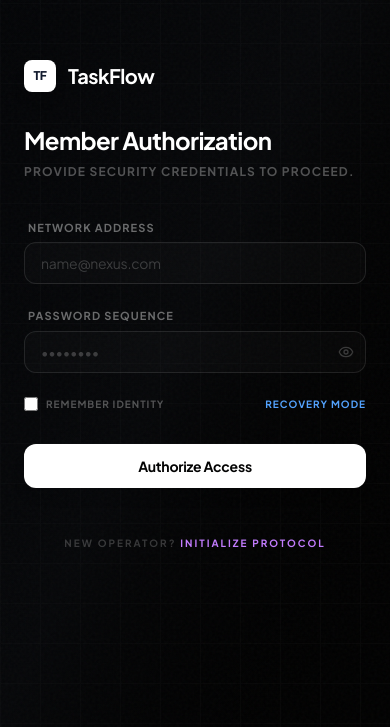
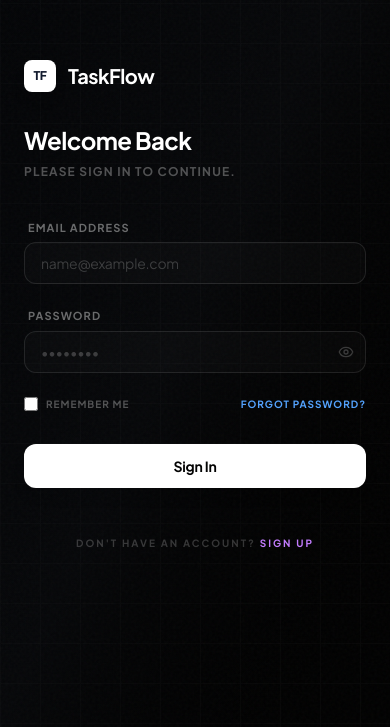
Before and after one commit to SapotaDA/TaskFlow, a React (Vite) app in the folder frontend/: page /login in a window 390 px wide. Shown: the part 117-844 px from the top of the page. Built offline with nearby package versions, Linux system fonts and the light colour scheme; no server answers.

Commit message:
Fix: Increase email timeout and simplify UI text

```diff
--- a/frontend/src/components/ForgotPassword.jsx
+++ b/frontend/src/components/ForgotPassword.jsx
@@ -69,15 +69,15 @@ const ForgotPassword = () => {
                             <div className="w-8 h-8 bg-white rounded-lg flex items-center justify-center shadow-lg">
                                 <span className="text-slate-950 font-black text-xs">TF</span>
                             </div>
-                            <span className="text-white font-bold text-xl tracking-tight">Access Recovery</span>
+                            <span className="text-white font-bold text-xl tracking-tight">Reset Password</span>
                         </div>
 
                         <h2 className="text-5xl font-bold text-white tracking-tighter leading-none mb-6">
-                            Restore system <br />
-                            <span className="text-transparent bg-clip-text bg-gradient-to-r from-blue-400 to-indigo-400">authorization.</span>
+                            Did you forget your <br />
+                            <span className="text-transparent bg-clip-text bg-gradient-to-r from-blue-400 to-indigo-400">password?</span>
                         </h2>
                         <p className="text-lg text-white/30 max-w-sm font-medium leading-relaxed">
-                            Initialize the secure recovery sequence to regain access to your operational dashboard.
+                            Don't worry, it happens. We'll help you reset it in no time.
                         </p>
                     </div>
 
@@ -86,7 +86,7 @@ const ForgotPassword = () => {
                             <ShieldAlert className="w-6 h-6" />
                             <div className="h-8 w-px bg-white/10" />
                             <p className="text-[10px] font-bold uppercase tracking-[0.2em] max-w-[120px]">
-                                Secure OTP Transmission Protocol
+                                Secure Request
                             </p>
                         </div>
                     </div>
@@ -110,9 +110,9 @@ const ForgotPassword = () => {
                                 </div>
                                 <span className="text-white font-bold text-xl tracking-tight">Recovery</span>
                             </div>
-                            <h3 className="text-2xl font-bold text-white tracking-tight mb-2">Initialize Recovery</h3>
+                            <h3 className="text-2xl font-bold text-white tracking-tight mb-2">Forgot Password?</h3>
                             <p className="text-xs text-white/30 font-bold uppercase tracking-widest leading-relaxed">
-                                Enter your registered network address to receive a secure authorization sequence.
+                                Enter your email address to verify your account.
                             </p>
                         </motion.div>
 
@@ -133,7 +133,7 @@ const ForgotPassword = () => {
 
                             <motion.div variants={itemVariants}>
                                 <Input
-                                    label="Network Address"
+                                    label="Email Address"
                                     type="email"
                                     value={email}
                                     onChange={(e) => setEmail(e.target.value)}
@@ -148,13 +148,13 @@ const ForgotPassword = () => {
                                     isLoading={status === 'loading'}
                                     className="w-full py-3"
                                 >
-                                    Transmit Recovery Key
+                                    Send Reset Code
                                 </Button>
                             </motion.div>
 
                             <motion.div variants={itemVariants} className="text-center pt-8 border-t border-white/5 mt-6">
                                 <Link to="/login" className="inline-flex items-center gap-2 text-[10px] font-bold text-white/20 uppercase tracking-[0.2em] hover:text-white transition-colors">
-                                    <ArrowLeft className="w-3.5 h-3.5" /> Back to Security Portal
+                                    <ArrowLeft className="w-3.5 h-3.5" /> Back to Sign In
                                 </Link>
                             </motion.div>
                         </form>
--- a/frontend/src/components/Login.jsx
+++ b/frontend/src/components/Login.jsx
@@ -128,8 +128,8 @@ const Login = () => {
                 </div>
                 <span className="text-white font-bold text-xl tracking-tight">TaskFlow</span>
               </div>
-              <h3 className="text-2xl font-bold text-white tracking-tight mb-2">Member Authorization</h3>
-              <p className="text-xs text-white/30 font-bold uppercase tracking-widest">Provide security credentials to proceed.</p>
+              <h3 className="text-2xl font-bold text-white tracking-tight mb-2">Welcome Back</h3>
+              <p className="text-xs text-white/30 font-bold uppercase tracking-widest">Please sign in to continue.</p>
             </motion.div>
 
             {error && (
@@ -146,10 +146,10 @@ const Login = () => {
             <form onSubmit={handleSubmit} className="space-y-6">
               <motion.div variants={itemVariants}>
                 <Input
-                  label="Network Address"
+                  label="Email Address"
                   id="email"
                   type="email"
-                  placeholder="name@nexus.com"
+                  placeholder="name@example.com"
                   value={email}
                   onChange={(e) => setEmail(e.target.value)}
                   required
@@ -158,7 +158,7 @@ const Login = () => {
 
               <motion.div variants={itemVariants}>
                 <Input
-                  label="Password Sequence"
+                  label="Password"
                   id="password"
                   type={showPassword ? 'text' : 'password'}
                   placeholder="••••••••"
@@ -185,11 +185,11 @@ const Login = () => {
                     onChange={(e) => setRememberMe(e.target.checked)}
                     className="w-3.5 h-3.5 rounded border-white/10 bg-white/5 text-blue-500 focus:ring-blue-500/20"
                   />
-                  Remember Identity
+                  Remember me
                 </label>
 
                 <Link to="/forgot-password" title="Initialize Recovery" className="text-[10px] font-bold text-blue-400 uppercase tracking-widest hover:text-blue-300 transition-colors">
-                  Recovery Mode
+                  Forgot password?
                 </Link>
               </motion.div>
 
@@ -199,15 +199,15 @@ const Login = () => {
                   isLoading={loading}
                   className="w-full py-3"
                 >
-                  Authorize Access
+                  Sign In
                 </Button>
               </motion.div>
 
               <motion.div variants={itemVariants} className="text-center pt-6">
                 <p className="text-[10px] font-bold text-white/20 uppercase tracking-[0.2em]">
-                  New operator?{" "}
+                  Don't have an account?{" "}
                   <Link to="/register" className="text-purple-400 hover:text-purple-300 transition-colors">
-                    Initialize Protocol
+                    Sign up
                   </Link>
                 </p>
               </motion.div>
--- a/frontend/src/components/Profile.jsx
+++ b/frontend/src/components/Profile.jsx
@@ -186,13 +186,13 @@ const Profile = () => {
             <div className="w-8 h-8 bg-white rounded-lg flex items-center justify-center shadow-lg">
               <span className="text-slate-950 font-black text-xs">TF</span>
             </div>
-            <span className="text-white font-bold text-lg tracking-tight">Identity Center</span>
+            <span className="text-white font-bold text-lg tracking-tight">My Profile</span>
           </div>
           <button
             onClick={() => navigate('/dashboard')}
             className="flex items-center gap-2 text-[10px] font-bold text-white/40 uppercase tracking-widest hover:text-white transition-colors"
           >
-            <ArrowLeft className="w-3.5 h-3.5" /> <span className="hidden sm:inline">Return to Dashboard</span>
+            <ArrowLeft className="w-3.5 h-3.5" /> <span className="hidden sm:inline">Back to Dashboard</span>
           </button>
         </div>
       </nav>
@@ -201,9 +201,9 @@ const Profile = () => {
         <header className="mb-12">
           <div className="flex items-center gap-2 mb-2">
             <div className="w-1.5 h-1.5 rounded-full bg-purple-500 shadow-[0_0_8px_rgba(168,85,247,0.5)]" />
-            <span className="text-[10px] font-bold text-white/30 uppercase tracking-[0.2em]">Account Management</span>
+            <span className="text-[10px] font-bold text-white/30 uppercase tracking-[0.2em]">Settings</span>
           </div>
-          <h1 className="text-4xl font-bold text-white tracking-tight">Personal Parameters</h1>
+          <h1 className="text-4xl font-bold text-white tracking-tight">Profile Details</h1>
         </header>
 
         <div className="grid grid-cols-1 gap-8">
@@ -252,7 +252,7 @@ const Profile = () => {
                             <div>
                               <h4 className="text-sm font-bold text-white mb-1">Verify New Email</h4>
                               <p className="text-[10px] text-white/60 leading-relaxed">
-                                A security code has been sent to <strong>{formData.email}</strong>. Entering it will transfer your identity to this new address.
+                                A verification code has been sent to <strong>{formData.email}</strong>. Entering it will update your email address.
                               </p>
                             </div>
                           </div>
@@ -286,14 +286,14 @@ const Profile = () => {
                         <form onSubmit={handleSubmit} className="space-y-4">
                           <div className="grid grid-cols-1 md:grid-cols-2 gap-4">
                             <Input
-                              label="Full Identity Name"
+                              label="Full Name"
                               name="name"
                               value={formData.name}
                               onChange={handleChange}
                               required
                             />
                             <Input
-                              label="Network Address"
+                              label="Email Address"
                               name="email"
                               type="email"
                               value={formData.email}
@@ -302,13 +302,13 @@ const Profile = () => {
                             />
                           </div>
                           <div className="flex gap-3 pt-2">
-                            <Button type="submit" isLoading={loading} className="px-6 py-2.5 !text-[10px]">Commit Changes</Button>
+                            <Button type="submit" isLoading={loading} className="px-6 py-2.5 !text-[10px]">Save Changes</Button>
                             <button
                               type="button"
                               onClick={() => setEditing(false)}
                               className="px-6 py-2.5 rounded-xl border border-white/10 text-[10px] font-bold text-white/30 uppercase tracking-widest hover:bg-white/5 transition-all"
                             >
-                              Abort
+                              Cancel
                             </button>
                           </div>
                         </form>
@@ -319,17 +319,17 @@ const Profile = () => {
                       <div className="p-4 rounded-xl bg-white/[0.02] border border-white/5">
                         <p className="text-[9px] font-bold text-white/20 uppercase tracking-widest mb-1">Status</p>
                         <p className="text-xs font-bold text-emerald-400 flex items-center gap-2">
-                          <Zap className="w-3 h-3" /> Verified Operator
+                          <Zap className="w-3 h-3" /> Verified
                         </p>
                       </div>
                       <div className="p-4 rounded-xl bg-white/[0.02] border border-white/5">
                         <p className="text-[9px] font-bold text-white/20 uppercase tracking-widest mb-1">Role</p>
                         <p className="text-xs font-bold text-white/60 flex items-center gap-2">
-                          <Shield className="w-3 h-3" /> System Admin
+                          <Shield className="w-3 h-3" /> Admin
                         </p>
                       </div>
                       <div className="p-4 rounded-xl bg-white/[0.02] border border-white/5">
-                        <p className="text-[9px] font-bold text-white/20 uppercase tracking-widest mb-1">Authorization</p>
+                        <p className="text-[9px] font-bold text-white/20 uppercase tracking-widest mb-1">Security</p>
                         <p className="text-xs font-bold text-white/60 flex items-center gap-2">
                           <Terminal className="w-3 h-3" /> Encrypted
                         </p>
@@ -359,8 +359,8 @@ const Profile = () => {
           <div className="grid grid-cols-1 md:grid-cols-2 gap-8">
             <section className="p-8 rounded-2xl bg-white/[0.01] border border-white/5 backdrop-blur-3xl flex flex-col justify-between">
               <div>
-                <h4 className="text-lg font-bold text-white mb-2 tracking-tight">System Access</h4>
-                <p className="text-xs text-white/30 leading-relaxed mb-8">Terminate your active session and release all allocated resources from the current terminal.</p>
+                <h4 className="text-lg font-bold text-white mb-2 tracking-tight">Account Actions</h4>
+                <p className="text-xs text-white/30 leading-relaxed mb-8">Sign out of your account on this device.</p>
               </div>
               <Button onClick={() => setShowLogoutModal(true)} variant="secondary" className="w-full">
                 <LogOut className="w-4 h-4 mr-2" /> Sign Out
@@ -369,25 +369,25 @@ const Profile = () => {
 
             <section className="p-8 rounded-2xl bg-red-500/[0.01] border border-red-500/10 backdrop-blur-3xl flex flex-col justify-between group hover:border-red-500/20 transition-all">
               <div>
-                <h4 className="text-lg font-bold text-red-400 mb-2 tracking-tight">Danger Zone</h4>
-                <p className="text-xs text-red-400/30 leading-relaxed mb-8">Permanently purge your identity and all associated operational data from the central database.</p>
+                <h4 className="text-lg font-bold text-red-400 mb-2 tracking-tight">Delete Account</h4>
+                <p className="text-xs text-red-400/30 leading-relaxed mb-8">Permanently delete your account and all data. This action cannot be undone.</p>
               </div>
 
               {deleteStep === 'confirm' ? (
                 <Button variant="danger" onClick={() => setShowDeleteConfirm(true)} className="w-full">
-                  <Trash2 className="w-4 h-4 mr-2" /> Purge Account
+                  <Trash2 className="w-4 h-4 mr-2" /> Delete Account
                 </Button>
               ) : (
                 <form onSubmit={handleDeleteAccount} className="space-y-4">
                   <Input
                     label="Verification Code"
-                    placeholder="Enter Sequence"
+                    placeholder="Enter Code"
                     value={deleteOtp}
                     onChange={(e) => setDeleteOtp(e.target.value)}
                     required
                   />
                   {deleteError && <p className="text-[10px] font-bold text-red-400 uppercase tracking-widest">{deleteError}</p>}
-                  <Button type="submit" variant="danger" isLoading={deleteLoading} className="w-full">Confirm Purge</Button>
+                  <Button type="submit" variant="danger" isLoading={deleteLoading} className="w-full">Confirm Delete</Button>
                 </form>
               )}
             </section>
@@ -404,9 +404,9 @@ const Profile = () => {
           setShowDeleteConfirm(false);
           requestDeleteOtp();
         }}
-        title="Confirm Data Purge"
-        message="This operation will permanently erase your identity and all task history from the network. This cannot be reversed."
-        confirmText="Initialize Verification"
+        title="Delete Account?"
+        message="This will permanently delete your account and all your tasks. This action cannot be reversed."
+        confirmText="Send Verification Code"
         variant="danger"
       />
 
@@ -417,8 +417,8 @@ const Profile = () => {
           logout();
           navigate('/login');
         }}
-        title="Session Termination"
-        message="Are you sure you want to end your secure session?"
+        title="Sign Out"
+        message="Are you sure you want to sign out?"
         confirmText="Sign Out"
         variant="danger"
       />
--- a/frontend/src/components/Register.jsx
+++ b/frontend/src/components/Register.jsx
@@ -141,8 +141,8 @@ const Register = () => {
                 </div>
                 <span className="text-white font-bold text-xl tracking-tight">TaskFlow</span>
               </div>
-              <h3 className="text-2xl font-bold text-white tracking-tight mb-2">Protocol Initialization</h3>
-              <p className="text-xs text-white/30 font-bold uppercase tracking-widest">Setup your operational identity.</p>
+              <h3 className="text-2xl font-bold text-white tracking-tight mb-2">Create Account</h3>
+              <p className="text-xs text-white/30 font-bold uppercase tracking-widest">Start managing your tasks today.</p>
             </motion.div>
 
             {error && (
@@ -159,7 +159,7 @@ const Register = () => {
             <form onSubmit={handleSubmit} className="space-y-5">
               <motion.div variants={itemVariants}>
                 <Input
-                  label="Full Legal Name"
+                  label="Full Name"
                   id="name"
                   name="name"
                   placeholder="e.g. John Doe"
@@ -171,11 +171,11 @@ const Register = () => {
 
               <motion.div variants={itemVariants}>
                 <Input
-                  label="Network Identity (Email)"
+                  label="Email Address"
                   id="email"
                   name="email"
                   type="email"
-                  placeholder="name@nexus.com"
+                  placeholder="name@example.com"
                   value={formData.email}
                   onChange={handleChange}
                   required
@@ -185,7 +185,7 @@ const Register = () => {
               <div className="grid grid-cols-1 sm:grid-cols-2 gap-4">
                 <motion.div variants={itemVariants}>
                   <Input
-                    label="Access Key"
+                    label="Password"
                     id="password"
                     name="password"
                     type={showPassword ? 'text' : 'password'}
@@ -207,7 +207,7 @@ const Register = () => {
 
                 <motion.div variants={itemVariants}>
                   <Input
-                    label="Verify Key"
+                    label="Confirm Password"
                     id="confirmPassword"
                     name="confirmPassword"
                     type={showConfirmPassword ? 'text' : 'password'}
@@ -234,15 +234,15 @@ const Register = () => {
                   isLoading={loading}
                   className="w-full py-3"
                 >
-                  Confirm Identity
+                  Sign Up
                 </Button>
               </motion.div>
 
               <motion.div variants={itemVariants} className="text-center pt-6 border-t border-white/5 mt-6">
                 <p className="text-[10px] font-bold text-white/20 uppercase tracking-[0.2em]">
-                  Existing operator ID?{" "}
+                  Already have an account?{" "}
                   <Link to="/login" className="text-blue-400 hover:text-blue-300 transition-colors">
-                    Access Portal
+                    Sign in
                   </Link>
                 </p>
               </motion.div>
```
Also changed, not shown: frontend/src/components/Dashboard.jsx (+12 -12 lines), frontend/src/components/ResetPassword.jsx (+14 -14 lines), 1 other file (tests, documents, lock files or other folders).
